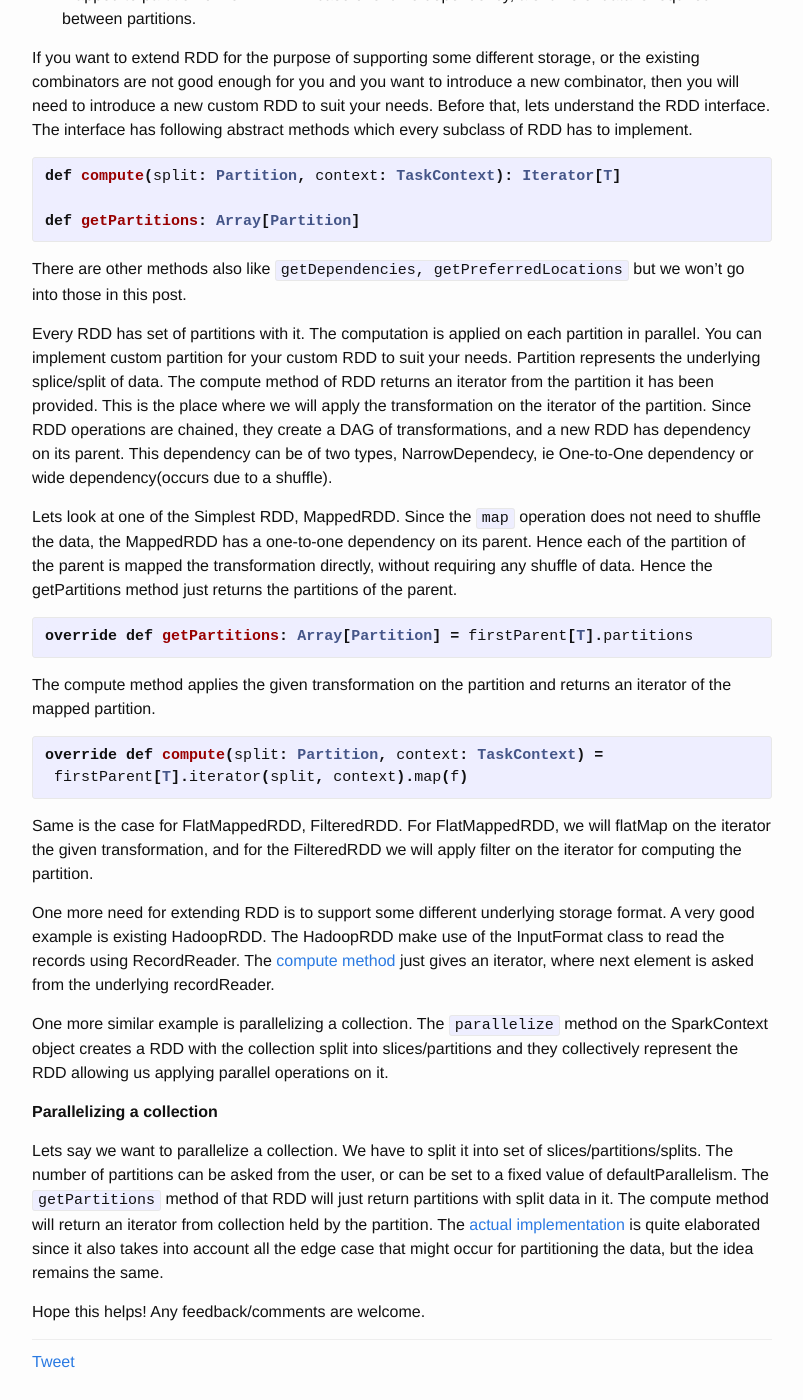
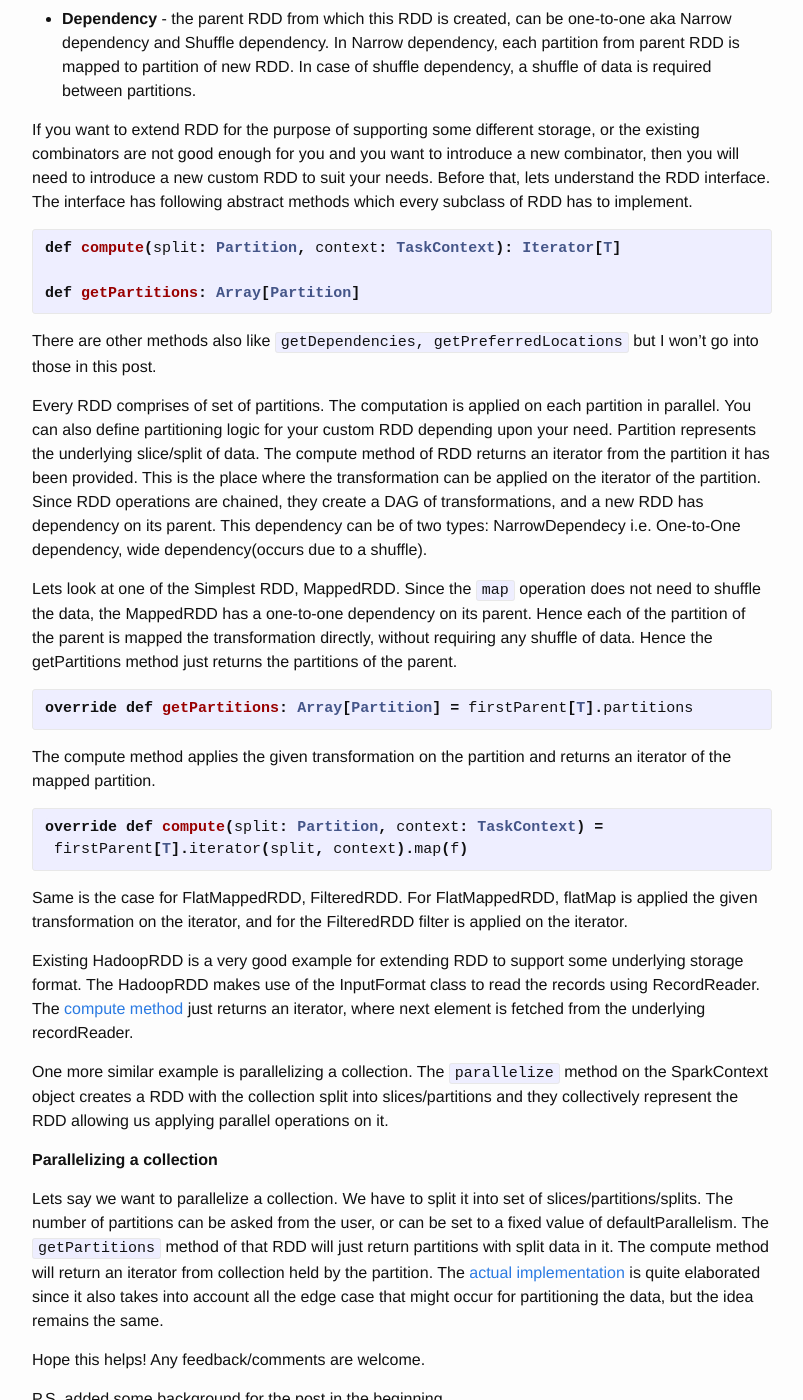
Before and after one commit to rahulkavale/rahulkavale.github.io, a Jekyll site: the page built from _posts/2014-12-01-extending-rdd-for-fun-and-profit.markdown, in a window 1280 px wide and 1400 px high, scrolled down 930 px. Shown: the whole window, without its empty margins (238-1041 px from the left). Built offline with Jekyll 4.4.1, drawn with Linux system fonts in a browser that asks for light colours; comment, search, counter and statistics services are not loaded; some of the changed text lies outside the part shown.

Commit message:
some more repharsing, thanks to Shripad, added the introduction at the top

````diff
--- a/_posts/2014-12-01-extending-rdd-for-fun-and-profit.markdown
+++ b/_posts/2014-12-01-extending-rdd-for-fun-and-profit.markdown
@@ -6,11 +6,14 @@ categories: bigdata spark rdd
 
 ---
 
-You will need to extend RDD for mostly two reasons, you want to handle custom input format i.e. different underlying storage,
-or you want to introduce an operation on RDD. For the second case,
+In the previous [post](rahulkavale.github.io/blog/2014/11/16/scrap-your-map-reduce/),
+I compared Spark with MapReduce programming model.
+In this post I will look in detail the RDD interface in Apache Spark and how to extend it to suit our needs by looking at existing RDD implementations.
+You will need to extend RDD for mostly two reasons, you want to handle custom input format i.e. a currently unsupported underlying storage,
+or you want to introduce an operation(either transformation or action) on RDD. For the second case,
 you can build the operation on top of existing combinators like map, flatMap, filter etc.
 For example, if I wanted the typical word counting logic available as a function on RDD,
-or count all the elements which fulfil a specific criteria, we can do it as,
+or count all the elements which fulfil a specific criteria, it can be done as follows,
 
 {% highlight scala %}
 object RDDImplicits {
@@ -54,15 +57,15 @@ def compute(split: Partition, context: TaskContext): Iterator[T]
 def getPartitions: Array[Partition]
 {% endhighlight %}
 
-There are other methods also like ```getDependencies, getPreferredLocations``` but we won't go into those in this post.
+There are other methods also like ```getDependencies, getPreferredLocations``` but I won't go into those in this post.
 
-Every RDD has set of partitions with it. The computation is applied on each partition in parallel.
-You can implement custom partition for your custom RDD to suit your needs.
-Partition represents the underlying splice/split of data.
+Every RDD comprises of set of partitions. The computation is applied on each partition in parallel.
+You can also define partitioning logic for your custom RDD depending upon your need.
+Partition represents the underlying slice/split of data.
 The compute method of RDD returns an iterator from the partition it has been provided.
-This is the place where we will apply the transformation on the iterator of the partition.
+This is the place where the transformation can be applied on the iterator of the partition.
 Since RDD operations are chained, they create a DAG of transformations, and a new RDD has dependency on its parent.
-This dependency can be of two types, NarrowDependecy, ie One-to-One dependency or wide dependency(occurs due to a shuffle).
+This dependency can be of two types: NarrowDependecy i.e. One-to-One dependency, wide dependency(occurs due to a shuffle).
 
 Lets look at one of the Simplest RDD, MappedRDD.
 Since the ```map``` operation does not need to shuffle the data, the MappedRDD has a one-to-one dependency on its parent.
@@ -83,14 +86,13 @@ override def compute(split: Partition, context: TaskContext) =
 
 
 Same is the case for FlatMappedRDD, FilteredRDD.
-For FlatMappedRDD, we will flatMap on the iterator the given transformation,
-and for the FilteredRDD we will apply filter on the iterator for computing the partition.
+For FlatMappedRDD, flatMap is applied the given transformation on the iterator,
+and for the FilteredRDD filter is applied on the iterator.
 
-One more need for extending RDD is to support some different underlying storage format.
-A very good example is existing HadoopRDD.
-The HadoopRDD make use of the InputFormat class to read the records using RecordReader.
+Existing HadoopRDD is a very good example for extending RDD to support some underlying storage format.
+The HadoopRDD makes use of the InputFormat class to read the records using RecordReader.
 The [compute method](https://github.com/apache/spark/blob/master/core/src/main/scala/org/apache/spark/rdd/HadoopRDD.scala#L209)
-just gives an iterator, where next element is asked from the underlying recordReader.
+just returns an iterator, where next element is fetched from the underlying recordReader.
 
 One more similar example is parallelizing a collection.
 The ```parallelize``` method on the SparkContext object creates a RDD with the collection split into slices/partitions and they collectively represent the RDD allowing us applying parallel operations on it.
@@ -106,6 +108,8 @@ is quite elaborated since it also takes into account all the edge case that migh
 but the idea remains the same.
 
 Hope this helps! Any feedback/comments are welcome.
+
+P.S. added some background for the post in the beginning
 
 <div class="social-share">
     <div class="tweet-button">
````
